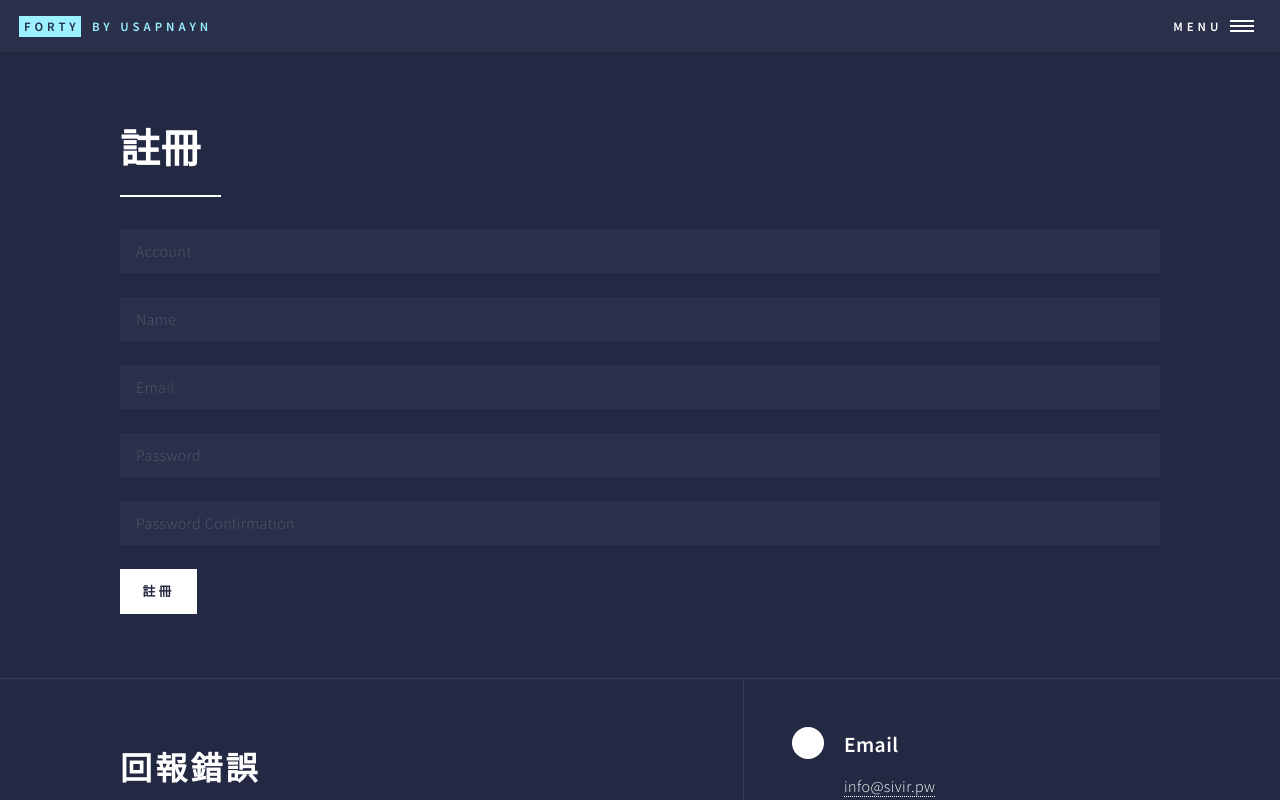
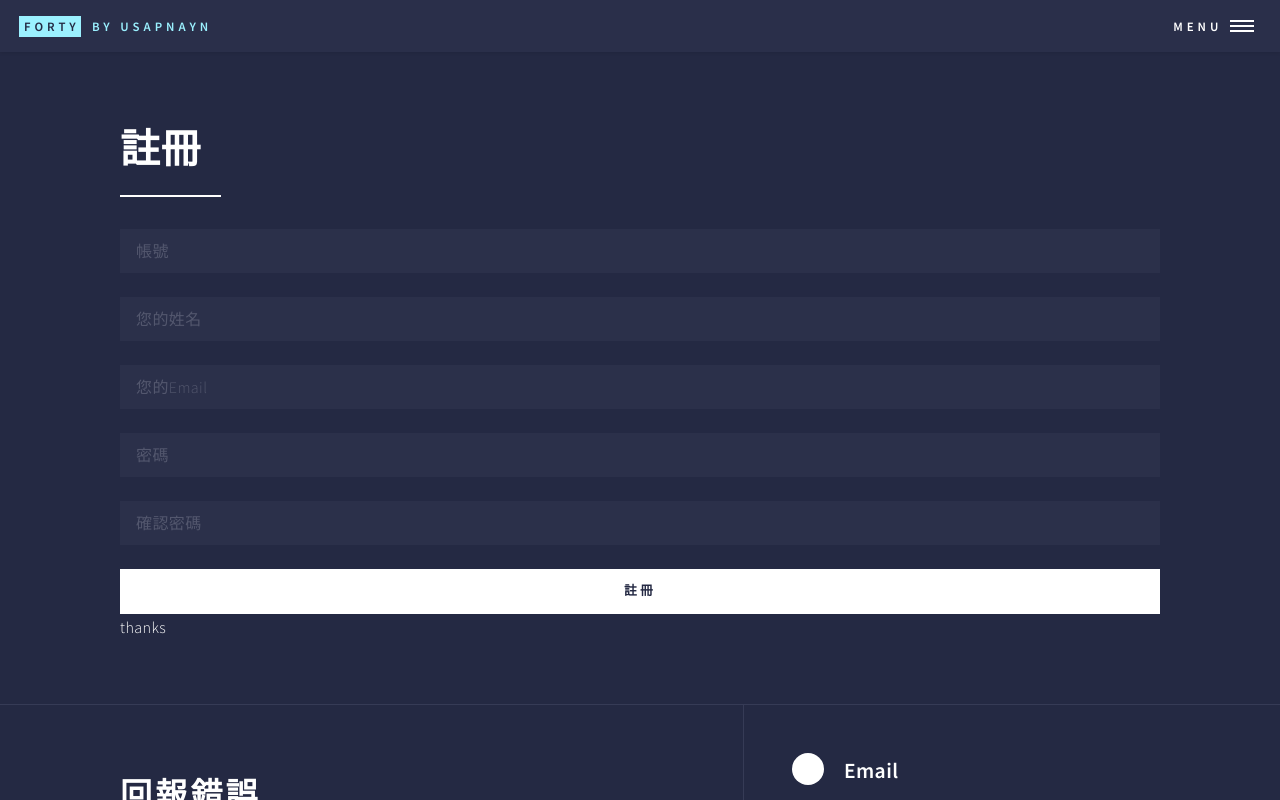
Before and after one commit to milliax/hackthon, a Next.js app: page /signup in a window 1280 px wide. Shown: the top 800 px of the page. Built offline with nearby package versions, Linux system fonts and the light colour scheme; a web font is replaced by a local one.

Commit message:
edit col width

```diff
--- a/pages/signup.js
+++ b/pages/signup.js
@@ -61,40 +61,43 @@ export default function Signup(){
                             Send()
                         }}>
                             <div className="row gtr-uniform">
-                                <div className="col-6 col-12-xlarge">
+                                <div className="col-12">
                                     <input type="text"
                                            value={account}
                                            onChange={e =>{setAccount(e.target.value)}}
-                                           placeholder="Account"/>
+                                           placeholder="帳號"/>
                                 </div>
-                                <div className="col-6 col-12-xlarge">
+                                <div className="col-12">
                                     <input type="text"
                                            value={name}
                                            onChange={e =>{setName(e.target.value)}}
-                                           placeholder="Name"/>
+                                           placeholder="您的姓名"/>
                                 </div>
-                                <div className="col-6 col-12-xlarge">
+                                <div className="col-12">
                                     <input type="email"
                                            value={email}
                                            onChange={e =>{setEmail(e.target.value)}}
-                                           placeholder="Email"/>
+                                           placeholder="您的Email"/>
                                 </div>
-                                <div className="col-6 col-12-xlarge">
+                                <div className="col-12">
                                     <input type="password"
                                            value={password}
                                            onChange={e =>{setPassword(e.target.value)}}
-                                           placeholder="Password"/>
+                                           placeholder="密碼"/>
                                 </div>
-                                <div className="col-6 col-12-xlarge">
+                                <div className="col-12">
                                     <input type="password"
                                            value={password2}
                                            onChange={e =>{setPassword2(e.target.value)}}
-                                           placeholder="Password Confirmation"/>
+                                           placeholder="確認密碼"/>
                                 </div>
                                 <div className="col-12">
-                                    <ul className="actions">
-                                        <li><input type="submit" value="註冊" className="primary"/></li>
-                                    </ul>
+                                    <button type="submit" className="primary" style={{width: "100%"}}>註冊</button>
+                                    <div className="neon">
+                                        <span className="text" data-text="thanks">thanks</span>
+                                        <span className="gradient"/>
+                                        <span className="spotlight"/>
+                                    </div>
                                 </div>
                             </div>
                         </form>
```
